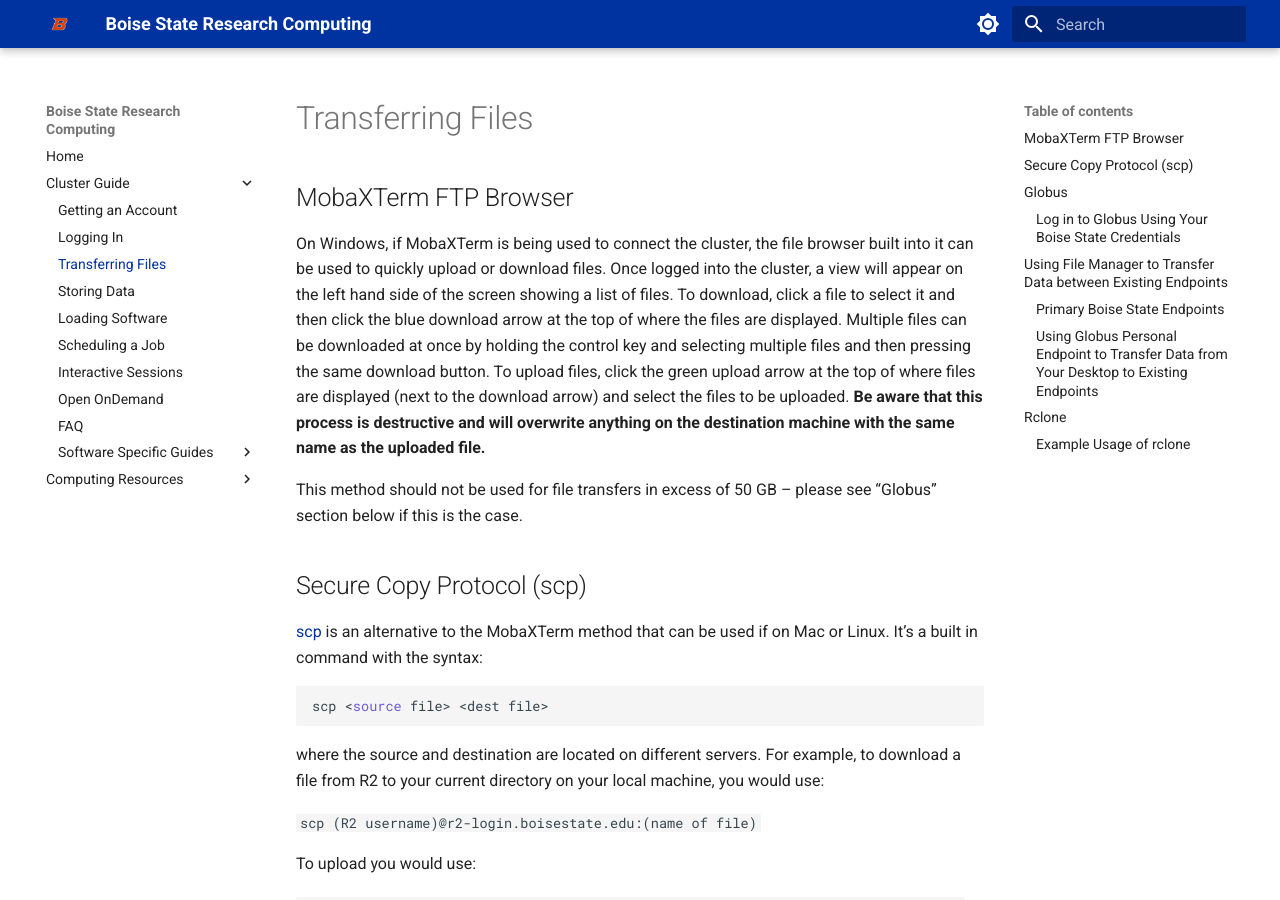
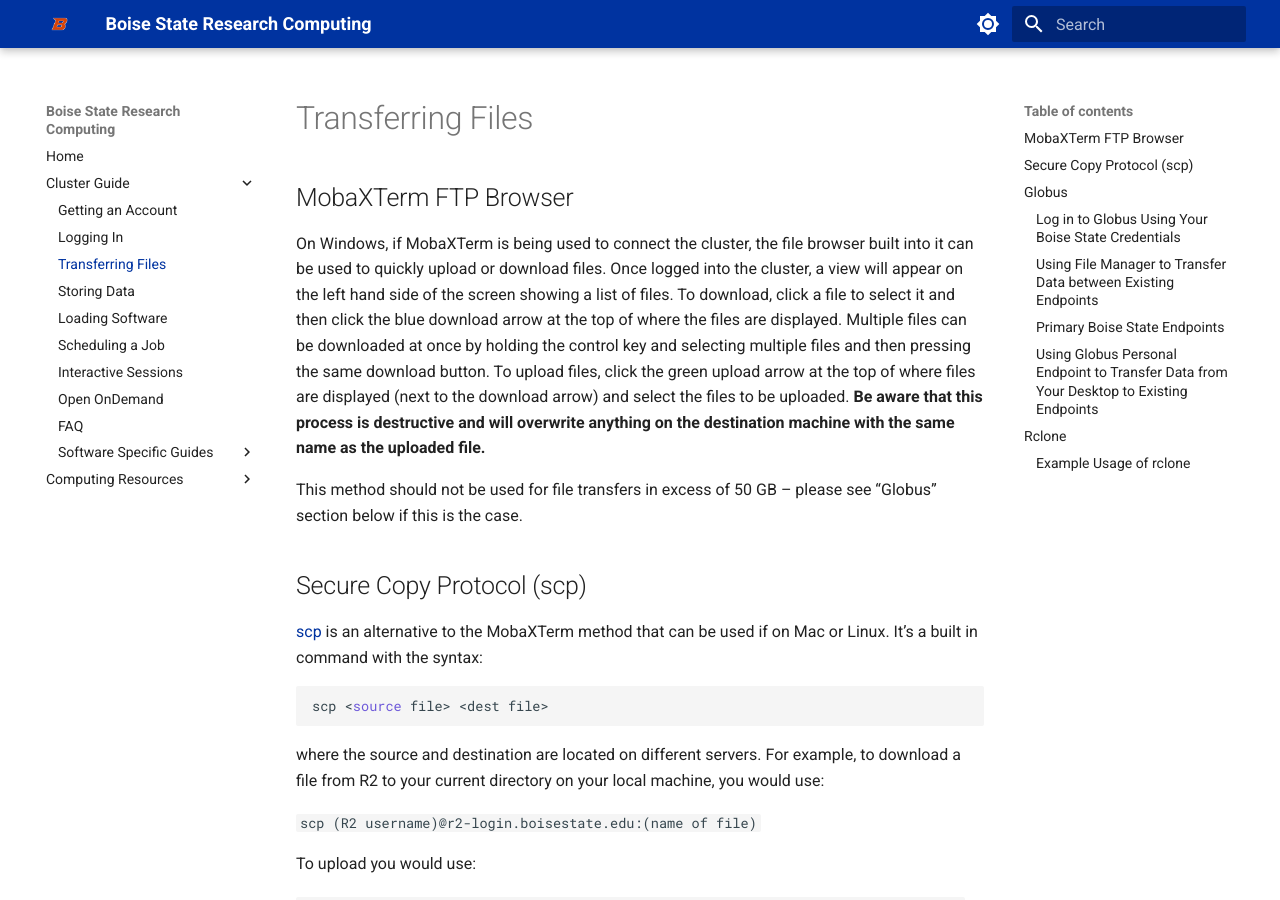
Before and after one commit to bsurc/docs, an MkDocs documentation site: the page built from docs/transferring_files.md, in a window 1280 px wide and 900 px high. Built offline with MkDocs 1.6.1 and Material for MkDocs 9.7.7, drawn with Linux system fonts in a browser that asks for light colours.

Commit message:
Fix one more globus subheader

```diff
--- a/docs/transferring_files.md
+++ b/docs/transferring_files.md
@@ -55,7 +55,7 @@ While we give some basic instructions below, please email researchcomputing@bois
 
 5. Once logged in, you’ll be directed to the Globus “File Manager” screen.
 
-## Using File Manager to Transfer Data between Existing Endpoints
+### Using File Manager to Transfer Data between Existing Endpoints
 The Globus File Manager interface is similar in look to something like Filezilla.
 You select two endpoints, highlight files/directories, and copy them.
 When in the File Manager screen, you can search for the Boise State Primary and Secondary endpoints listed below and transfer/copy files between them.
```
